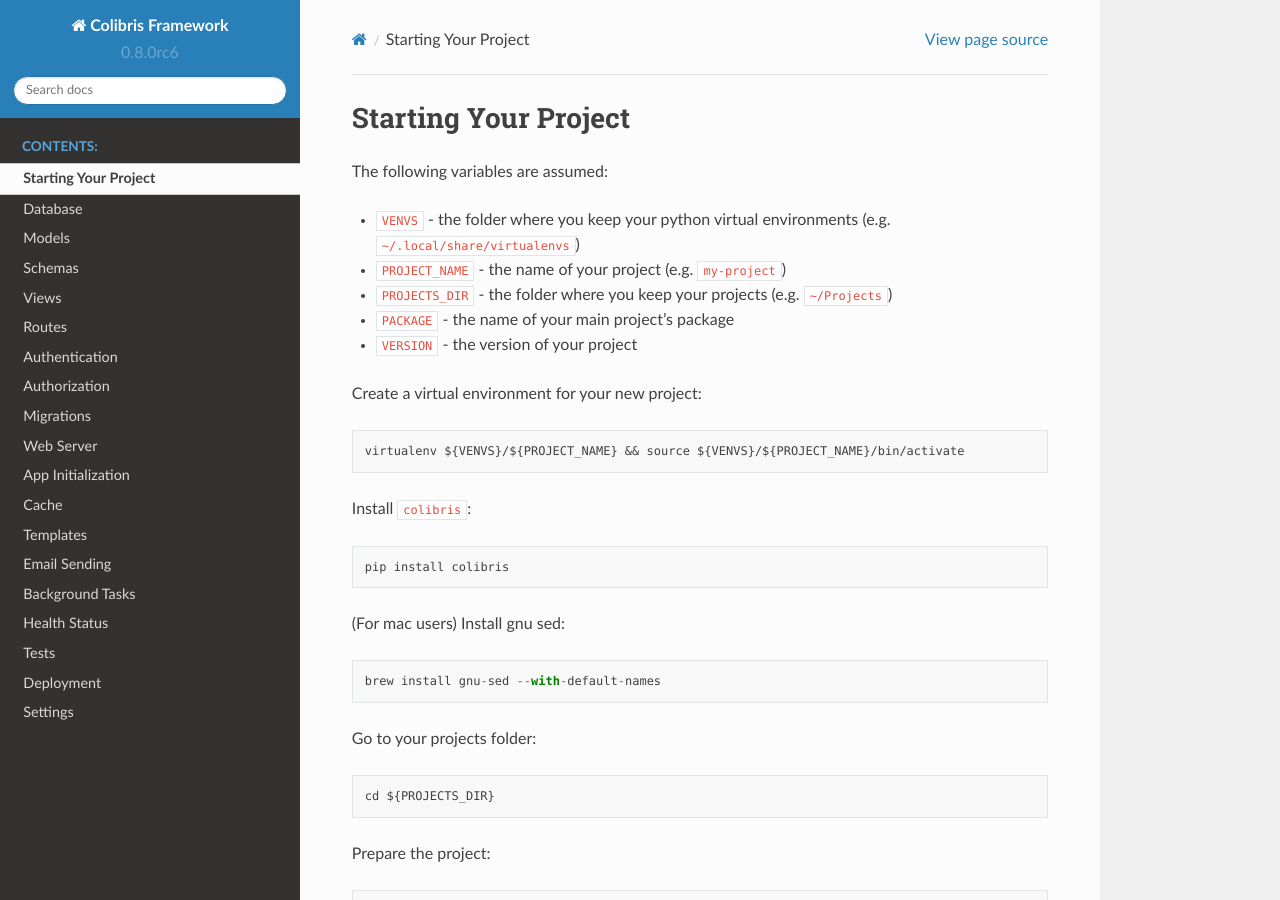
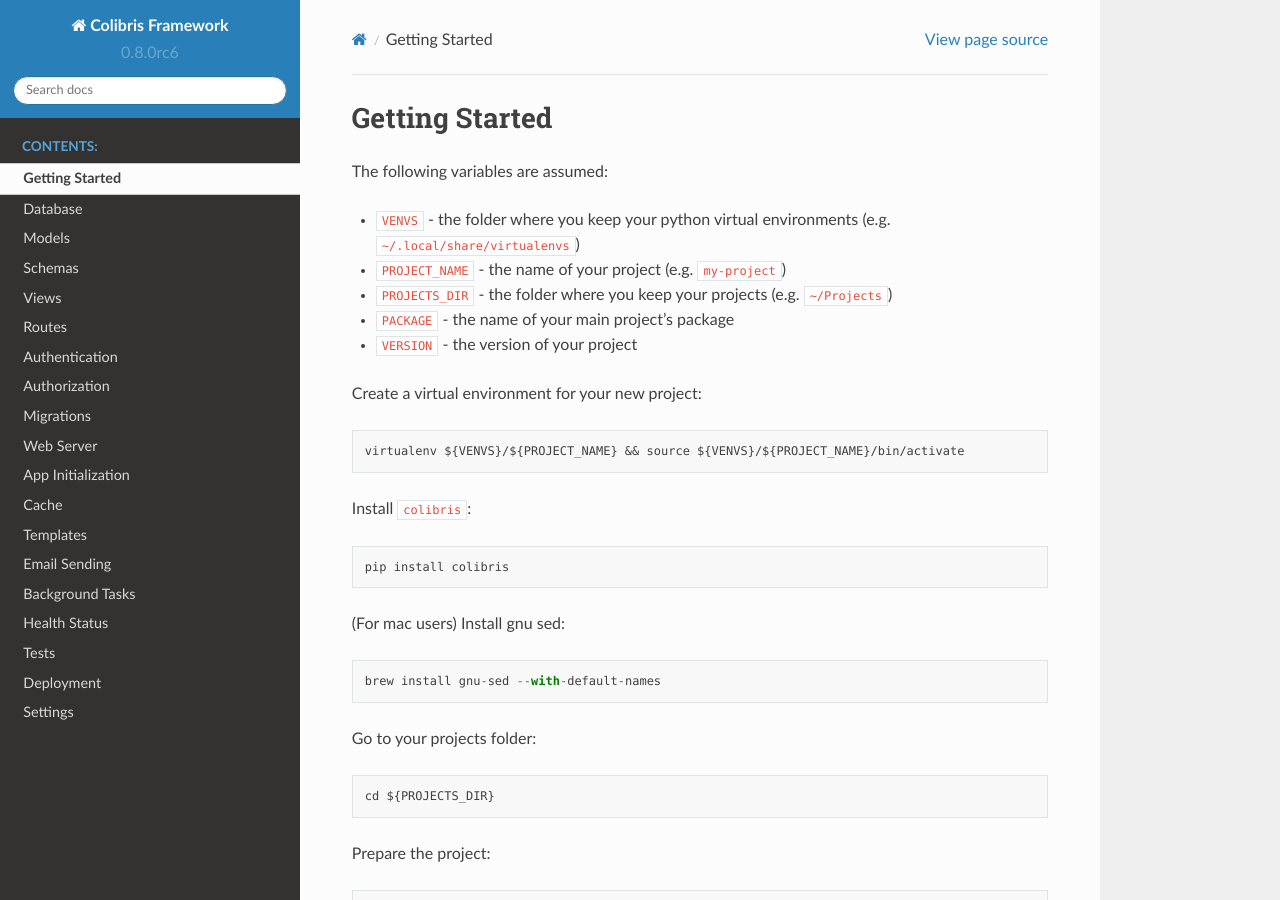
Before and after one commit to colibris-framework/colibris, a Sphinx documentation site: the page built from docs/source/intro.md, in a window 1280 px wide and 900 px high. Built offline with Sphinx 7.4.7 and the Read the Docs theme 2.0.0, drawn with Linux system fonts in a browser that asks for light colours.

Commit message:
Change "Starting Your Project" to "Getting Started"

```diff
--- a/docs/source/intro.md
+++ b/docs/source/intro.md
@@ -1,4 +1,4 @@
-# Starting Your Project
+# Getting Started
 
 The following variables are assumed:
 
```
